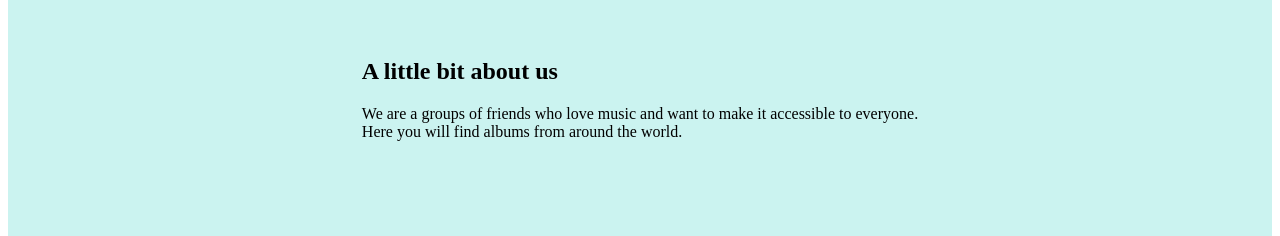
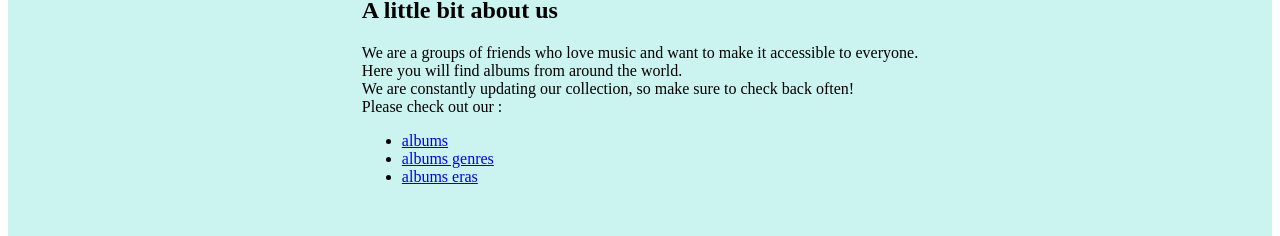
Before and after one commit to ebenezet/MyAlbumApp, a React (Vite) app in the folder client/: page /About in a window 1280 px wide. Shown: the part 325-561 px from the top of the page. Built offline with nearby package versions, Linux system fonts and the light colour scheme.

Commit message:
Added links for genres and eras

```diff
--- a/client/src/Component/AlbumForm.jsx
+++ b/client/src/Component/AlbumForm.jsx
@@ -37,6 +37,8 @@ export default function AlbumForm() {
             <input name="artist" placeholder="artist" onChange={handleChange} required />
             <label htmlFor="year">Year</label>
             <input name="year" placeholder="year" onChange={handleChange} required />
+            <label htmlFor="cover">Cover</label>
+            <input name="cover" placeholder="cover" onChange={handleChange} required />
             <label htmlFor="Genre">Genre</label>
             <input name="genre_id" placeholder="genre_id" onChange={handleChange} required />
             <button type="submit">Submit</button>
--- a/client/src/Pages/About.jsx
+++ b/client/src/Pages/About.jsx
@@ -1,3 +1,5 @@
+import { Link } from "react-router-dom";
+
 
 export default function About(){
 
@@ -7,6 +9,13 @@ export default function About(){
             <h2>A little bit about us</h2>
             <p>We are a groups of friends who love music and want to make it accessible to everyone.</p>
             <p>Here you will find albums from around the world. </p>
+            <p>We are constantly updating our collection, so make sure to check back often!</p>
+            <p>Please check out our :</p>
+            <ul>
+            <li><Link to="/albums">albums</Link></li>
+            <li><Link to="/genres">albums genres</Link></li>
+            <li><Link to="/eras">albums eras</Link></li>
+            </ul>
         </div>
 
     )
```
